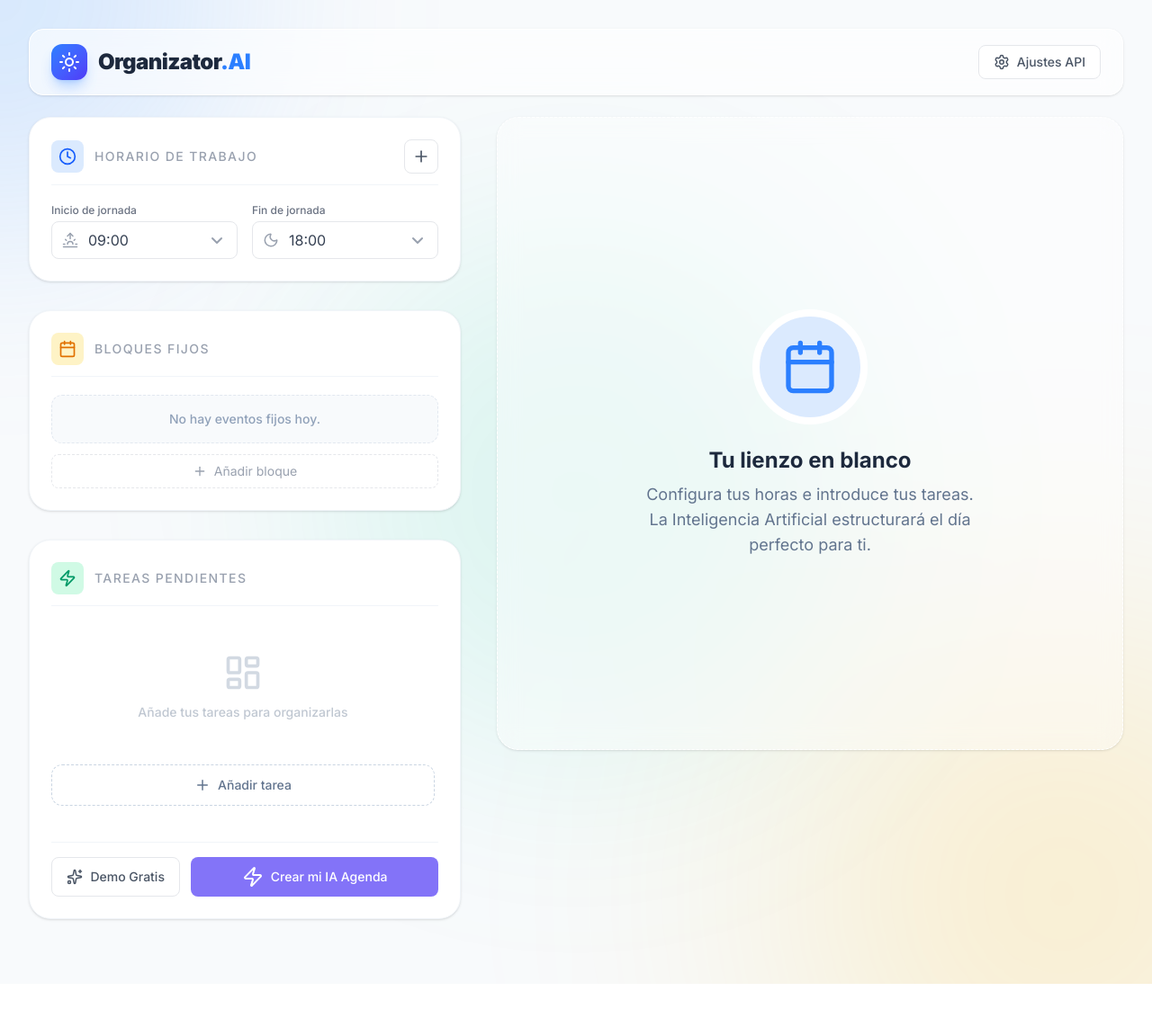
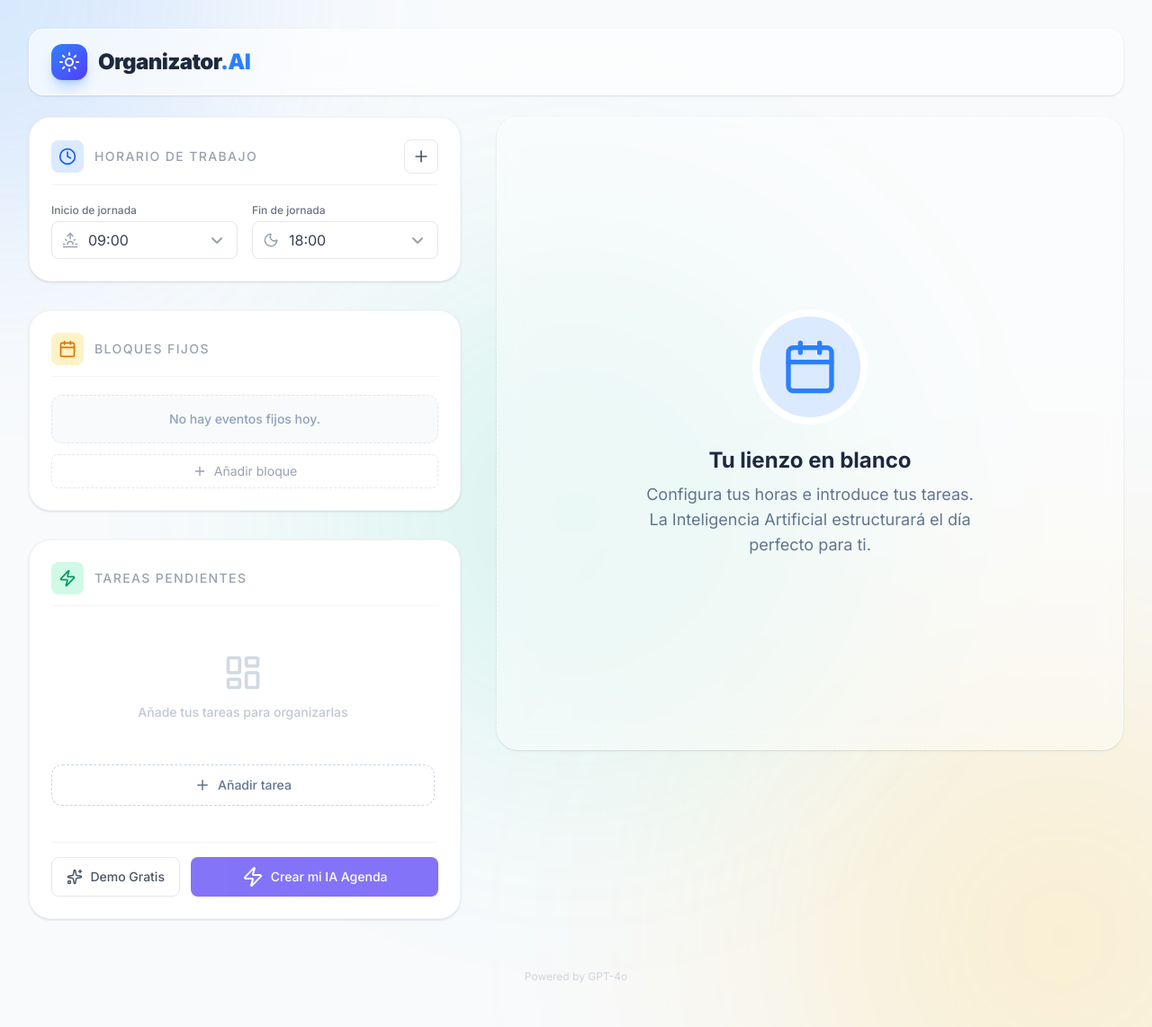
Before and after one commit to samuelmeleroWEB/organizator-web, a Next.js app: page / in a window 1280 px wide. Shown: the whole page at 90% size. Before the commit the page ends 1094 px from the top, so only its background shows below. Built offline with nearby package versions, Linux system fonts and the light colour scheme.

Commit message:
ux: hide API settings from UI and add powered by footer

```diff
--- a/src/app/page.tsx
+++ b/src/app/page.tsx
@@ -3,7 +3,6 @@
 import { useState, useEffect } from 'react';
 import { Task, Block, AvailableWindow, PlanResponse } from '@/types';
 import { Header } from '@/components/Header';
-import { SettingsModal } from '@/components/SettingsModal';
 import { TimeWindowsConfig } from '@/components/TimeWindowsConfig';
 import { FixedBlocksConfig } from '@/components/FixedBlocksConfig';
 import { TasksConfig } from '@/components/TasksConfig';
@@ -12,7 +11,6 @@ import { PlanResult } from '@/components/PlanResult';
 export default function Home() {
   const [apiKey, setApiKey] = useState('');
   const [model, setModel] = useState('gpt-4o-mini');
-  const [showSettings, setShowSettings] = useState(false);
 
   const [tasks, setTasks] = useState<Task[]>([]);
   const [blocks, setBlocks] = useState<Block[]>([]);
@@ -31,12 +29,6 @@ export default function Home() {
     if (savedKey) setApiKey(savedKey);
     if (savedModel) setModel(savedModel);
   }, []);
-
-  const saveConfig = () => {
-    localStorage.setItem('organizator_api_key', apiKey);
-    localStorage.setItem('organizator_model', model);
-    setShowSettings(false);
-  };
 
   const generateDemoPlan = () => {
     setLoading(true);
@@ -93,11 +85,6 @@ export default function Home() {
   }
 
   const generatePlan = async () => {
-    if (!apiKey) {
-      alert("Por favor, configura tu API Key primero en los Ajustes (icono engranaje).");
-      setShowSettings(true);
-      return;
-    }
 
     setLoading(true);
     setError('');
@@ -140,17 +127,7 @@ export default function Home() {
 
       <main className="max-w-7xl mx-auto relative z-10 flex flex-col min-h-screen lg:min-h-[calc(100vh-4rem)]">
 
-        <Header showSettings={showSettings} setShowSettings={setShowSettings} />
-
-        <SettingsModal
-          showSettings={showSettings}
-          setShowSettings={setShowSettings}
-          model={model}
-          setModel={setModel}
-          apiKey={apiKey}
-          setApiKey={setApiKey}
-          saveConfig={saveConfig}
-        />
+        <Header />
 
         <div className="flex-1 grid grid-cols-1 lg:grid-cols-12 gap-6 lg:gap-8 items-start">
 
@@ -173,6 +150,10 @@ export default function Home() {
             <PlanResult plan={plan} loading={loading} />
           </div>
         </div>
+
+        <footer className="text-xs text-gray-300 text-center py-4 mt-auto">
+          Powered by GPT-4o
+        </footer>
       </main>
     </div>
   );
--- a/src/components/Header.tsx
+++ b/src/components/Header.tsx
@@ -1,11 +1,6 @@
-import { Sun, Settings } from 'lucide-react';
+import { Sun } from 'lucide-react';
 
-export interface HeaderProps {
-  showSettings: boolean;
-  setShowSettings: (show: boolean) => void;
-}
-
-export function Header({ showSettings, setShowSettings }: HeaderProps) {
+export function Header() {
   return (
     <header className="w-full flex justify-between items-center bg-white/60 backdrop-blur-md px-6 py-4 rounded-2xl shadow-sm border border-white mb-6">
       <div className="flex items-center gap-3 text-2xl font-black tracking-tight text-slate-800">
@@ -14,13 +9,6 @@ export function Header({ showSettings, setShowSettings }: HeaderProps) {
         </div>
         <span>Organizator<span className="text-blue-500">.AI</span></span>
       </div>
-      <button
-        onClick={() => setShowSettings(!showSettings)}
-        className="border border-gray-200 hover:border-gray-400 bg-white text-gray-600 rounded-lg p-2 lg:px-4 lg:py-2 text-sm font-medium transition-colors duration-150 flex items-center gap-2"
-      >
-        <Settings size={18} />
-        <span className="hidden lg:inline">Ajustes API</span>
-      </button>
     </header>
   );
 }
```
